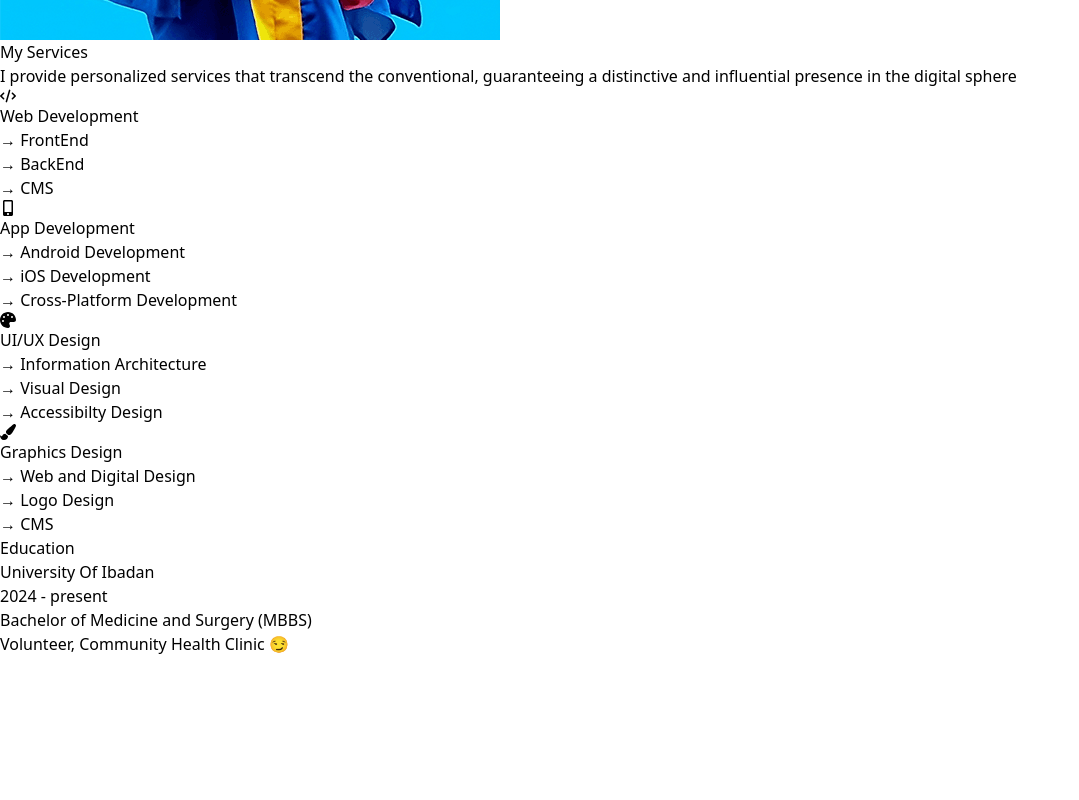
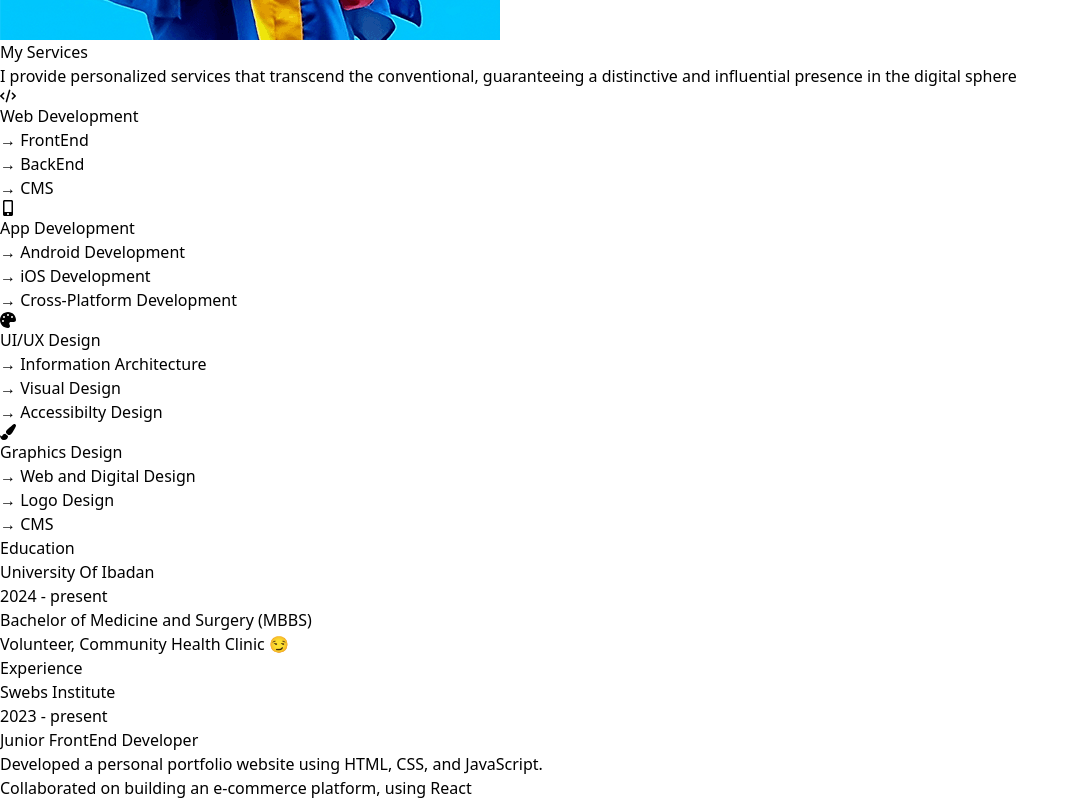
Before and after one commit to Emmanuel-Anaba/Portfolio, a React (Vite) app: page / in a window 1280 px wide. Shown: the part 508-1308 px from the top of the page, without its empty margins (0-1079 px from the left). Before the commit the page ends 1164 px from the top, so only its background shows below. Built offline with nearby package versions, Linux system fonts and the light colour scheme.

Commit message:
Worked on the education and experience section

```diff
--- a/src/App.jsx
+++ b/src/App.jsx
@@ -49,17 +49,33 @@ const App = () => {
     ],
   };
 
-  const education = {
+  const educationAndExperience = [
+    {
       hp: "Education",
       card: [
         {
-        school: "University Of Ibadan",
+          place: "University Of Ibadan",
           duration: "2024 - present",
-        degree: "Bachelor of Medicine and Surgery (MBBS)",
+          status: "Bachelor of Medicine and Surgery (MBBS)",
           achievements: ["Volunteer, Community Health Clinic 😏"],
         },
       ],
-  };
+    },
+    {
+      hp: "Experience",
+      card: [
+        {
+          place: "Swebs Institute",
+          duration: "2023 - present",
+          status: "Junior FrontEnd Developer",
+          achievements: [
+            "Developed a personal portfolio website using HTML, CSS, and JavaScript.",
+            "Collaborated on building an e-commerce platform, using React",
+          ],
+        },
+      ],
+    },
+  ];
 
   return (
     <>
@@ -86,9 +102,7 @@ const App = () => {
               <Card
                 key={h}
                 className="bg-blue-700 rounded-lg p-4 grid gap-2 content-evenly">
-                <span className="icon">
-                  {icon}
-                </span>
+                <span className="icon">{icon}</span>
                 <p className="text-xl font-medium">{h}</p>
                 <ul>
                   {list.map((item) => (
@@ -99,20 +113,20 @@ const App = () => {
             ))}
           </div>
         </Section>
-        <Section id="education">
+        {educationAndExperience.map(({ hp, card }) => (
+          <Section key={hp} id={hp}>
             <div className="section-heading">
-            <p className="section-heading-primary">{education.hp}</p>
+              <p className="section-heading-primary">{hp}</p>
             </div>
             <Card className="bg-blue-700 rounded-md p-4 grid gap-4">
-            {education.card.map(
-              ({ school, duration, degree, achievements }) => (
-                <div key={school} className="grid md:grid-cols-2 gap-4">
+              {card.map(({ place, duration, status, achievements }) => (
+                <div key={place} className="grid md:grid-cols-2 gap-4">
                   <div>
-                    <p className="text-lg font-medium">{school}</p>
+                    <p className="text-lg font-medium">{place}</p>
                     <span className="badge">{duration}</span>
                   </div>
                   <div>
-                    <p className="font-medium">{degree}</p>
+                    <p className="font-medium">{status}</p>
                     <ul className="text-sm">
                       {achievements.map((item) => (
                         <li key={item}>{item}</li>
@@ -120,10 +134,10 @@ const App = () => {
                     </ul>
                   </div>
                 </div>
-              )
-            )}
+              ))}
             </Card>
           </Section>
+        ))}
       </Main>
     </>
   );
```
Lines whose indentation alone changed are shown as unchanged.
